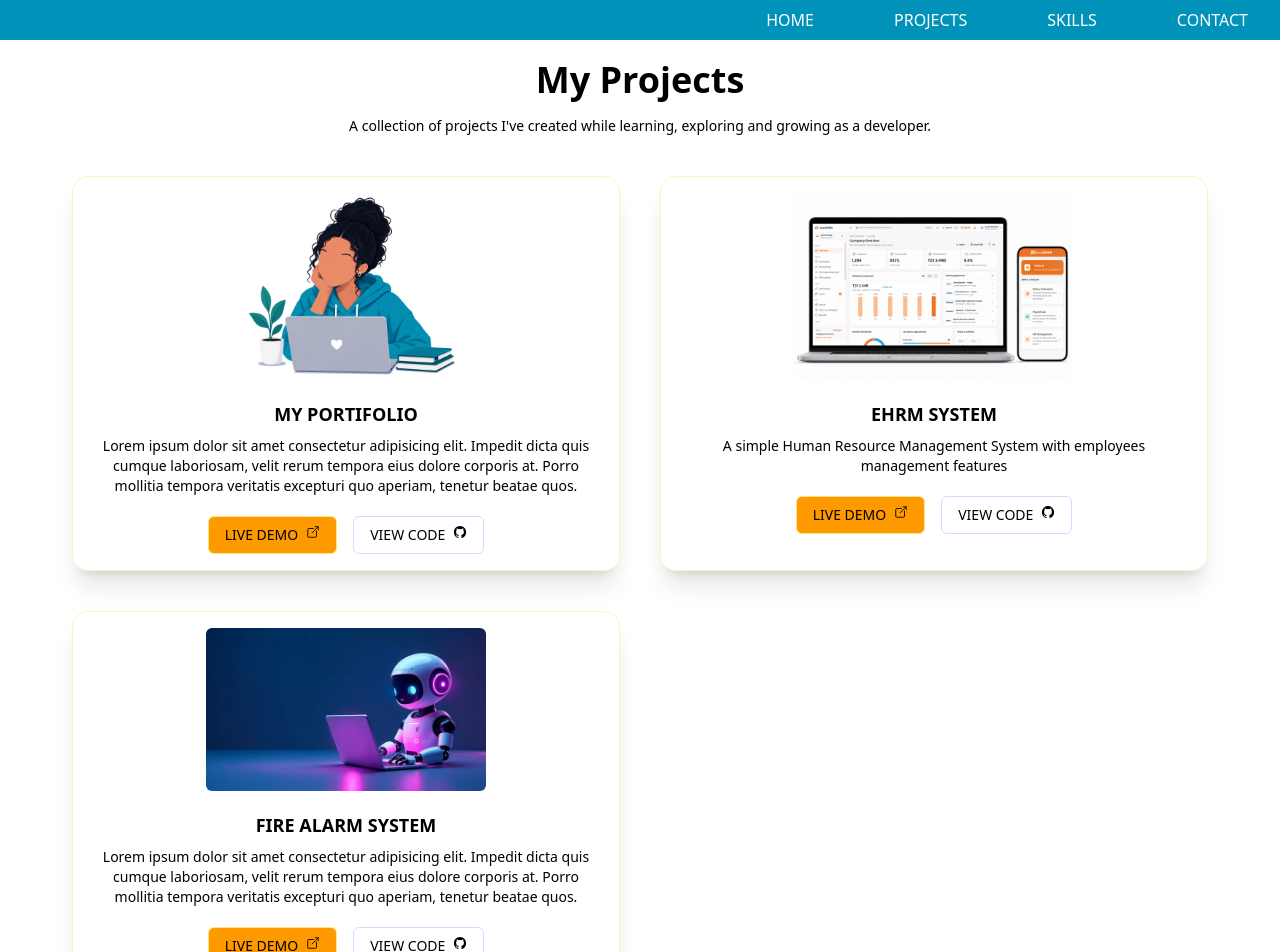
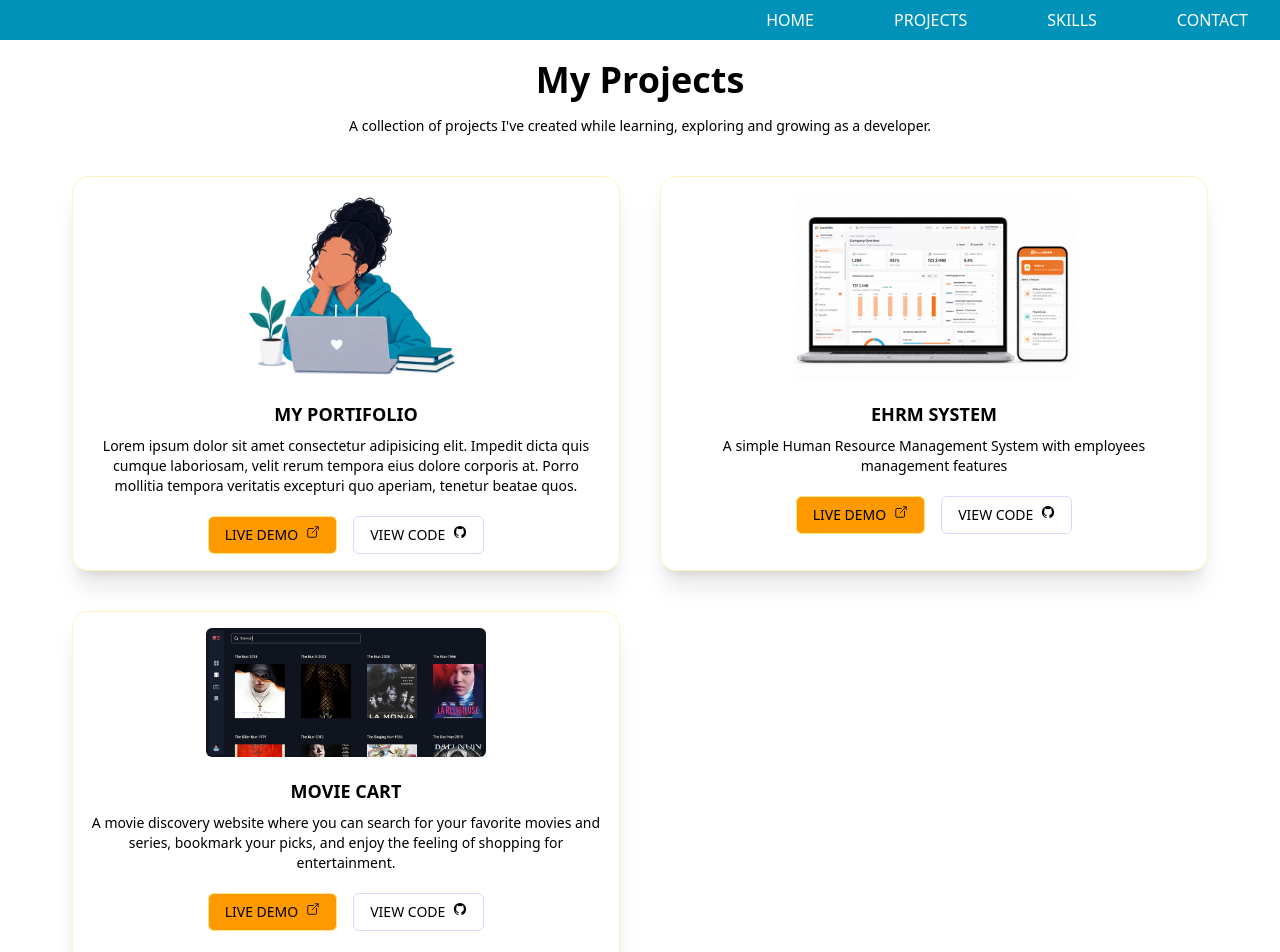
Before and after one commit to ibrahimherith/atu-portfolio, a React (Vite) app: page /project in a window 1280 px wide. Shown: the top 952 px of the page. Built offline with nearby package versions, Linux system fonts and the light colour scheme; a web font is replaced by a local one.

Commit message:
Added movie cart project

```diff
--- a/src/pages/ContactPage.jsx
+++ b/src/pages/ContactPage.jsx
@@ -83,7 +83,7 @@ const ContactPage = () => {
                 <input
                   type="text"
                   id="name"
-                  {...register("name", { required: "name is required" })}
+                  {...register("name", { required: "Name is required" })}
                   placeholder="Enter your Full Name"
                   className="w-full border rounded-md px-4 py-2"
                 />
--- a/src/pages/ProjectsPage.jsx
+++ b/src/pages/ProjectsPage.jsx
@@ -24,12 +24,12 @@ const ProjectPage = () => {
     },
     {
       id: 3,
-      title: "FIRE ALARM SYSTEM",
+      title: "MOVIE CART",
       description:
-        "Lorem ipsum dolor sit amet consectetur adipisicing elit. Impedit dicta quis cumque laboriosam, velit rerum tempora eius dolore corporis at. Porro mollitia tempora veritatis excepturi quo aperiam, tenetur beatae quos.",
-      link1: "http://exactehrm.co.tz",
-      link2: "http://exactehrm.co.tz",
-      image: "dev 1.jpg"
+        "A movie discovery website where you can search for your favorite movies and series, bookmark your picks, and enjoy the feeling of shopping for entertainment.",
+      link1: "https://movie-cart-ay5t3ykuw-art-e780.vercel.app/",
+      link2: "https://movie-cart-ay5t3ykuw-art-e780.vercel.app/",
+      image: "movie_cart.png"
     }
   ]
 
```
Also changed, not shown: public/movie_cart.png (added).
